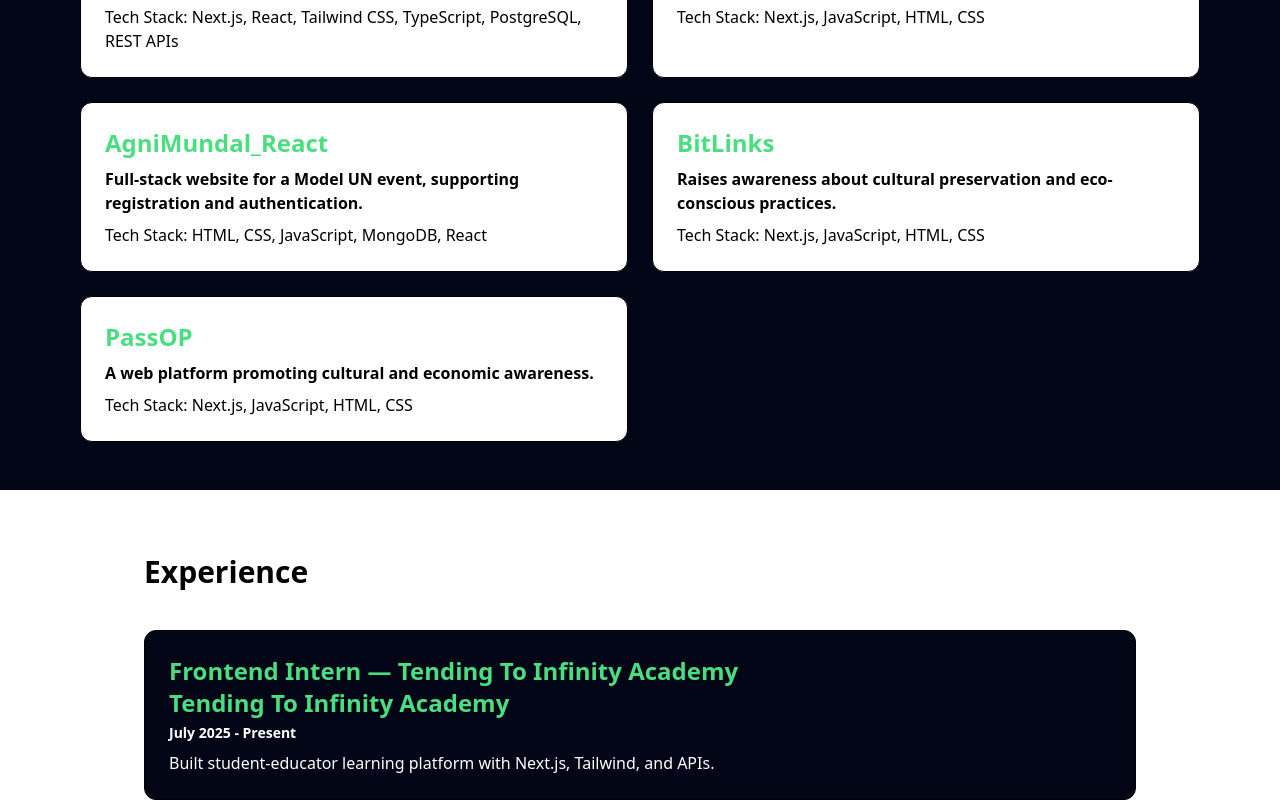
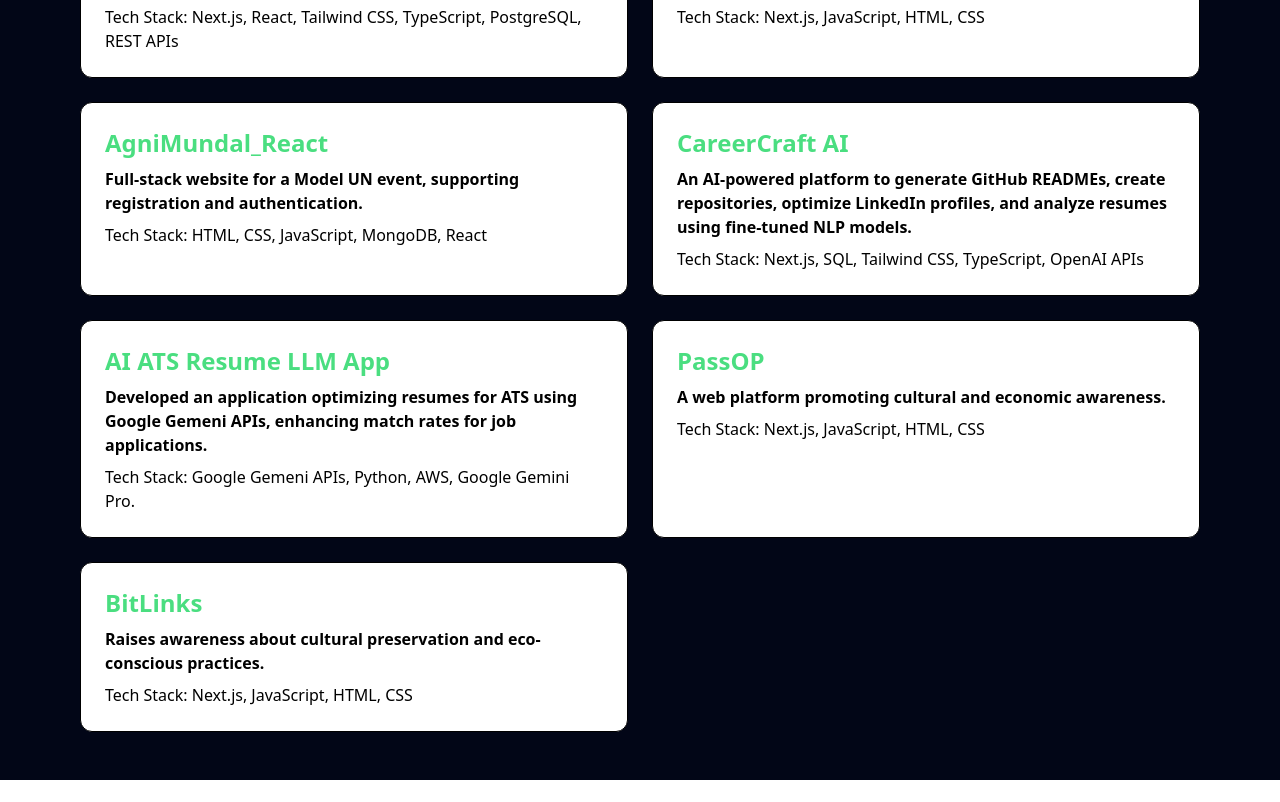
Before and after one commit to kumariluckyraj/My_Portfolio, a Next.js app: page / in a window 1280 px wide. Shown: the part 1300-2102 px from the top of the page. Built offline with nearby package versions, Linux system fonts and the light colour scheme.

Commit message:
new update added

```diff
--- a/app/about/page.js
+++ b/app/about/page.js
@@ -1,6 +1,6 @@
 "use client"
 import React from "react"
-import { useRouter } from "next/navigation"
+import { useRouter } from "next/navigation"//
 export default function AboutPage() {
     const router = useRouter()
   return (
@@ -10,7 +10,7 @@ export default function AboutPage() {
         <h1 className="text-4xl font-extrabold text-green-400">About Me</h1>
 
         <p className="text-lg leading-relaxed ">
-          Hi, I&apos;m <span className=" font-semibold">Kumari Lucky Raj</span> — a full-stack web developer and computer science undergrad based in New Town, Kolkata. I&apos;m currently working as a <strong>Frontend Intern</strong> at <em>Tending To Infinity</em>, where I contribute to building a dynamic EdTech platform using <strong>Next.js</strong> and <strong>Tailwind CSS</strong>.
+          Hi, I&apos;m <span className=" font-semibold">Kumari Lucky Raj</span> — a full-stack web developer and computer science undergrad based in New Town, Kolkata. I&apos;m currently working as a <strong>Full Stack Web Developer Intern</strong> at <em>Tending To Infinity</em>, where I contribute to building a dynamic EdTech platform using <strong>Next.js</strong> and <strong>Tailwind CSS</strong>.
         </p>
 
         <p className="text-lg leading-relaxed ">
--- a/app/page.js
+++ b/app/page.js
@@ -85,15 +85,32 @@ export default function Home() {
       <div className="bg-white p-6 rounded-xl border border-black hover:border-green-400 transform transition-transform duration-300 hover:-translate-y-2
 ">
         <a href="https://bitlinks-green.vercel.app/" target="_blank" rel="noopener noreferrer" className="text-2xl font-bold text-green-400 hover:underline">
-          BitLinks
+         CareerCraft AI
         </a>
         <p className=" mt-2 font-semibold">
-          Raises awareness about cultural preservation and eco-conscious practices.
+          An AI-powered platform to generate GitHub READMEs, create repositories, optimize LinkedIn profiles, and analyze resumes using fine-tuned NLP models.
         </p>
         <p className=" mt-2 ">
-          Tech Stack: Next.js, JavaScript, HTML, CSS
+          Tech Stack: Next.js, SQL, Tailwind CSS, TypeScript, OpenAI APIs
         </p>
       </div>
+
+
+
+<div className="bg-white p-6 rounded-xl border border-black hover:border-green-400 transform transition-transform duration-300 hover:-translate-y-2
+">
+        <a href="https://bitlinks-green.vercel.app/" target="_blank" rel="noopener noreferrer" className="text-2xl font-bold text-green-400 hover:underline">
+         AI ATS Resume LLM App
+        </a>
+        <p className=" mt-2 font-semibold">
+         Developed an application optimizing resumes for ATS using Google Gemeni APIs, enhancing match rates for job applications.
+        </p>
+        <p className=" mt-2 ">
+          Tech Stack: Google Gemeni APIs, Python, AWS, Google Gemini Pro.
+        </p>
+      </div>
+
+
 
       {/* Project 4 */}
       <div className="bg-white p-6 rounded-xl border border-black hover:border-green-400 transform transition-transform duration-300 hover:-translate-y-2
@@ -103,6 +120,20 @@ export default function Home() {
         </a>
         <p className=" mt-2 font-semibold">
           A web platform promoting cultural and economic awareness.
+        </p>
+        <p className=" mt-2 ">
+          Tech Stack: Next.js, JavaScript, HTML, CSS
+        </p>
+      </div>
+
+        {/* Project 3 */}
+      <div className="bg-white p-6 rounded-xl border border-black hover:border-green-400 transform transition-transform duration-300 hover:-translate-y-2
+">
+        <a href="https://bitlinks-green.vercel.app/" target="_blank" rel="noopener noreferrer" className="text-2xl font-bold text-green-400 hover:underline">
+          BitLinks
+        </a>
+        <p className=" mt-2 font-semibold">
+          Raises awareness about cultural preservation and eco-conscious practices.
         </p>
         <p className=" mt-2 ">
           Tech Stack: Next.js, JavaScript, HTML, CSS
@@ -123,7 +154,7 @@ export default function Home() {
       <div className="bg-[#020617] p-6 rounded-xl border border-black hover:border-green-400 transform transition-transform duration-300 hover:scale-105
 ">
         <h3 className="text-2xl font-bold text-green-400 ">
-          Frontend Intern — Tending To Infinity Academy
+          Full Stack Developer Intern — Tending To Infinity Academy
         </h3>
         <a
     href="https://tendingtoinfinityacademy.com/"
@@ -133,7 +164,7 @@ export default function Home() {
   >
     Tending To Infinity Academy
   </a>
-        <p className="text-sm text-white font-semibold mt-1">July 2025 - Present</p>
+        <p className="text-sm text-white font-semibold mt-1">October 2025 - Present</p>
         <p className="mt-2 font-medium text-white">
           Built student-educator learning platform with Next.js, Tailwind, and APIs.
         </p>
```
